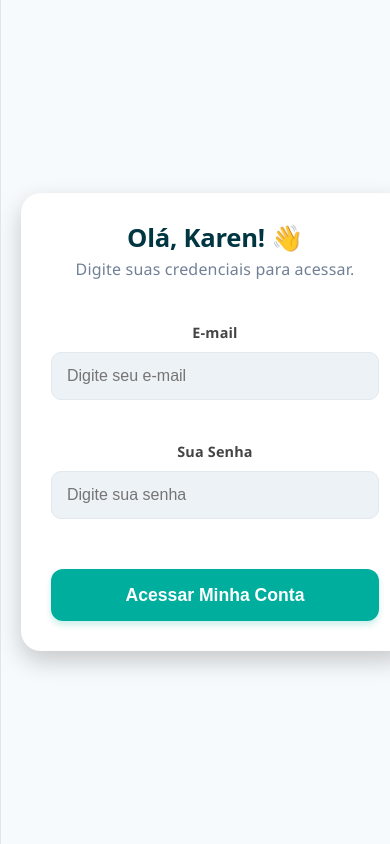
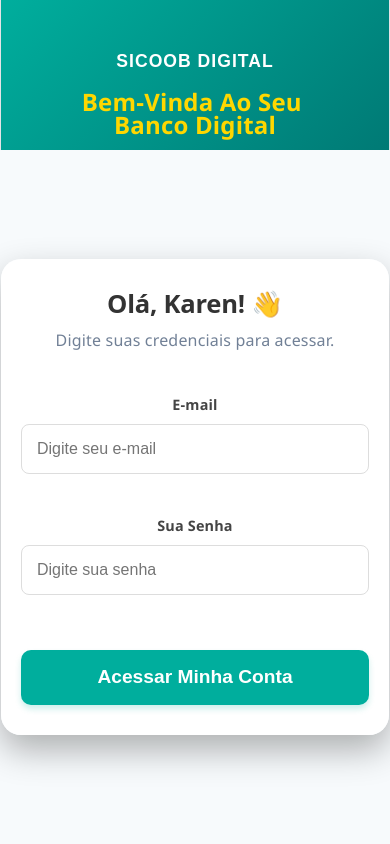
Before and after one commit to karenvieira12/sicoob-digital-react, a React (Vite) app: page / in a window 390 px wide. Shown: the top 844 px of the page. Built offline with nearby package versions, Linux system fonts and the light colour scheme.

Commit message:
style: corrigindo quebra de layout no mobile do login

```diff
--- a/src/pages/login/login.css
+++ b/src/pages/login/login.css
@@ -184,49 +184,111 @@ body, html {
 
 /* --- RESOLVENDO A QUEBRA NO MOBILE (Telas < 768px) --- */
 
+/* --- RESPONSIVIDADE DO LOGIN (MOBILE) --- */
+
 @media (max-width: 768px) {
   .login-page {
-    flex-direction: column; /* Empilha as coisas, mas vamos sumir com a esquerda */
+    flex-direction: column;
     min-height: 100vh;
-    background-color: #003641; /* Fundo escuro do Sicoob para a tela toda */
+    padding: 0;
+    margin: 0;
+
+    /* 1. FUNDO COM DEGRADE (GRADIENTE) - Cores do Sicoob */
+    background: linear-gradient(135deg, #00ae9d 0%, #003641 100%);
+
+    /* 2. CENTRALIZAR TUDO VERTICALMENTE */
+    display: flex;
+    justify-content: center;
+    align-items: center;
+    position: relative; /* Para o logo no topo */
   }
 
-  /* 1. ESCONDE a coluna da esquerda (texto/logo que estão quebrando) */
+  /* 3. ESCONDE a coluna da esquerda original (que causava erro) */
   .login-left {
     display: none;
   }
 
-  /* 2. Faz a coluna da direita ocupar a largura INTEIRA */
+  /* 4. TRAZ O LOGO E O SLOGAN PARA O TOPO (CENTRALIZADOS) */
+  .login-page::before {
+    content: "Sicoob Digital\aBem-vinda ao seu Banco Digital"; /* O \a faz a quebra de linha no CSS */
+    display: block;
+    position: absolute;
+    top: 50px; /* Distância do topo */
+    left: 50%;
+    transform: translateX(-50%);
+    width: 90%;
+    text-align: center;
+    font-family: 'Montserrat', sans-serif; /* Fonte profissional */
+    font-weight: bold;
+    color: #fff;
+    white-space: pre; /* Necessário para que a quebra de linha (\a) funcione */
+    text-transform: uppercase;
+    font-size: 1.1rem;
+    letter-spacing: 1px;
+    z-index: 10;
+  }
+
+  /* Ajuste específico para a segunda linha (slogan) */
+  .login-page::before {
+    font-size: 1.2rem;
+    line-height: 1.3;
+  }
+  /* Estilo para a segunda linha ficar mais suave */
+  .login-page::before {
+    content: "Sicoob Digital";
+    font-size: 1.1rem;
+  }
+  /* Para adicionar o slogan, vamos adicionar outro pseudo-elemento */
+  .login-page::after {
+    content: "Bem-vinda ao seu \A Banco Digital";
+    position: absolute;
+    top: 90px;
+    left: 50%;
+    transform: translateX(-50%);
+    width: 90%;
+    text-align: center;
+    color: #ffd700; /* Dourado para destacar o slogan */
+    font-size: 1.5rem;
+    font-weight: bold;
+    white-space: pre;
+    z-index: 10;
+    text-transform: capitalize;
+  }
+
+  /* 5. A COLUNA DA DIREITA AGORA SÓ CENTRALIZA A CAIXA */
   .login-right {
     width: 100%;
-    padding: 20px;
+    padding: 0 20px;
     display: flex;
     justify-content: center;
     align-items: center;
-    /* Removemos o background-color daqui para herdar do .login-page */
+    margin-top: 150px; /* Espaço para o logo/slogan no topo */
+    z-index: 20; /* Fica acima do fundo e do topo */
   }
 
-  /* 3. Ajusta a CAIXA BRANCA para ficar centralizada e bonita */
+  /* 6. A CAIXA BRANCA - MAIS REFINADA */
   .login-form-box {
     width: 100%;
-    max-width: 380px; /* Garante que ela não fique grudada nas bordas */
-    padding: 30px;
-    box-shadow: 0 10px 25px rgba(0,0,0,0.2); /* Sombra mais suave */
-    border-radius: 20px; /* Bordas arredondadas profissionais */
+    max-width: 360px;
+    padding: 30px 20px;
+    background-color: rgba(255, 255, 255, 0.95); /* Levemente transparente */
+    border-radius: 20px;
+    box-shadow: 0 15px 35px rgba(0,0,0,0.3); /* Sombra mais forte para destacar */
   }
 
-  /* 4. Ajustes nos textos e inputs para Mobile UX */
   .login-form-box h2 {
     font-size: 1.6rem;
     text-align: center;
-    margin-bottom: 5px;
+    color: #333;
   }
 
   .subtitle {
     text-align: center;
     margin-bottom: 25px;
+    color: #666;
   }
 
+  /* 7. INPUTS E BOTÃO - Perfeitos para o toque */
   .input-group label {
     font-size: 0.9rem;
     color: #444;
@@ -234,17 +296,22 @@ body, html {
 
   .input-group input {
     width: 100%;
-    height: 48px; /* Mais alto para facilitar o toque */
+    height: 50px;
     font-size: 1rem;
     margin-bottom: 15px;
+    border: 1px solid #ddd;
+    background-color: #fff;
+    border-radius: 8px;
   }
 
-  /* 5. Botão grande e fácil de clicar com o polegar */
   .login-btn-premium {
     width: 100%;
-    height: 52px;
-    font-size: 1.1rem;
+    height: 55px;
+    font-size: 1.2rem;
+    background-color: #00ae9d;
+    color: #fff;
+    border-radius: 10px;
     font-weight: bold;
-    margin-top: 10px;
+    margin-top: 15px;
   }
 }
```
